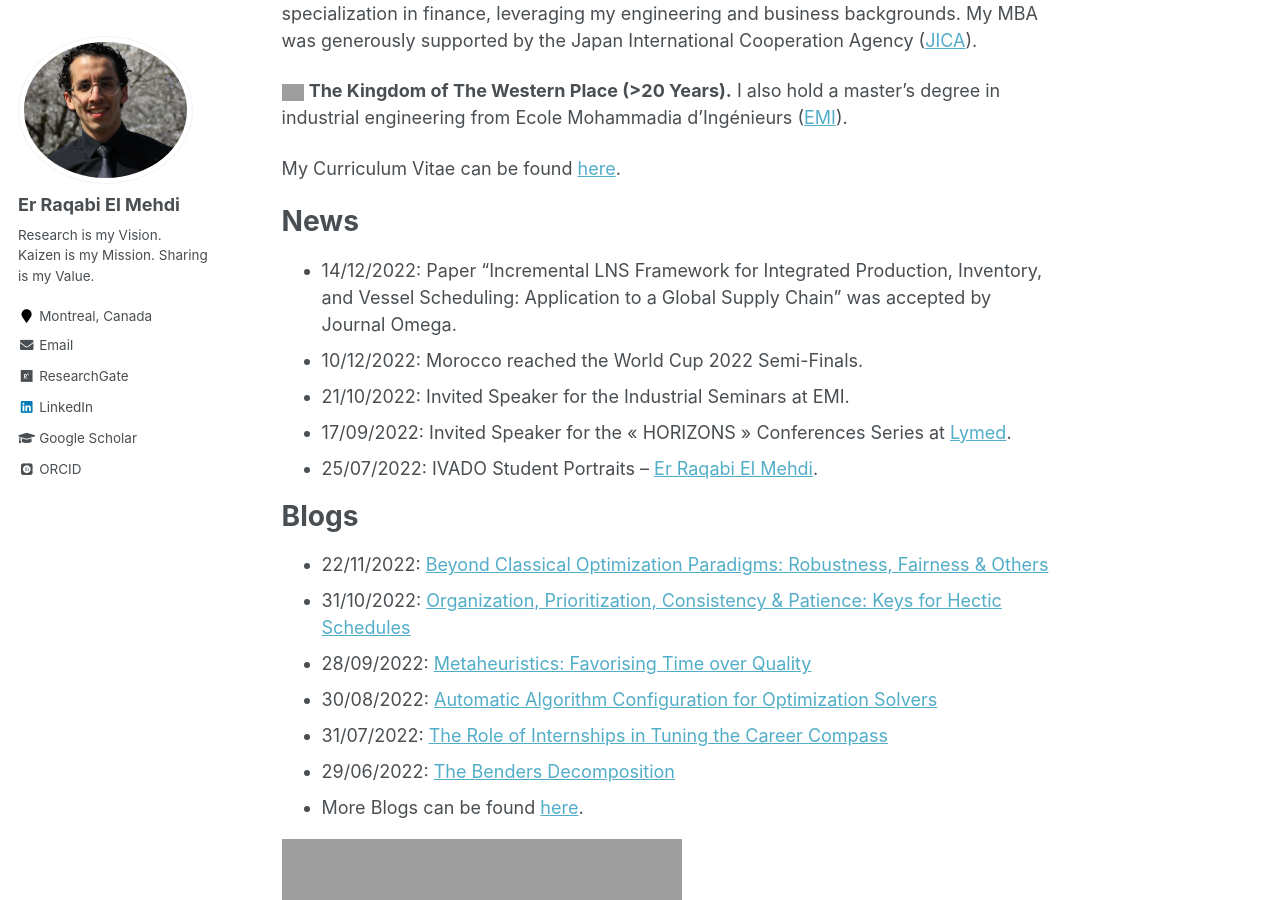
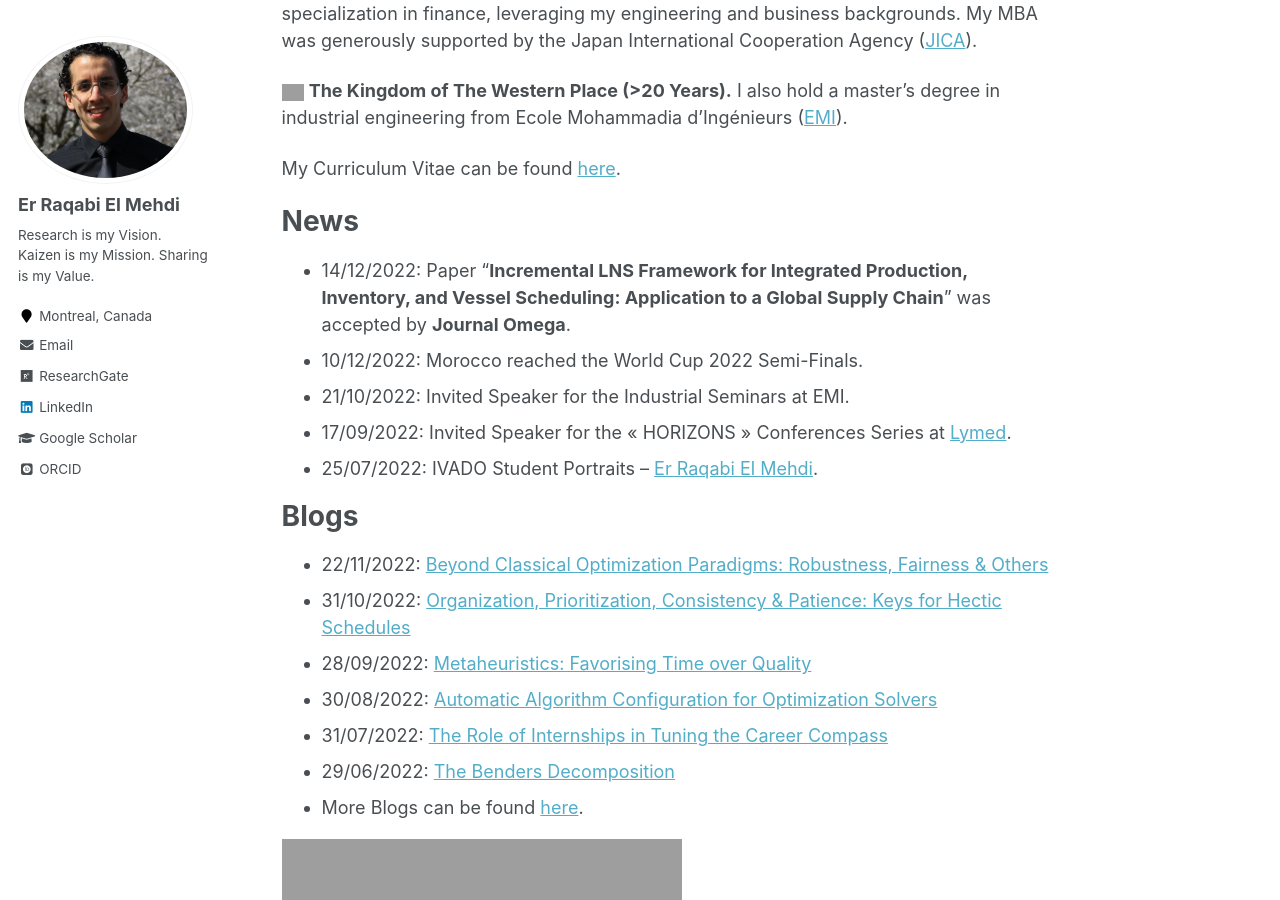
Before and after one commit to RqbMedi/rqbmedi.github.io, a Jekyll site: the page built from _pages/about.md, in a window 1280 px wide and 900 px high, scrolled down 597 px. Built offline with Jekyll 4.4.1, drawn with Linux system fonts in a browser that asks for light colours; some web fonts are replaced; grey boxes are pictures that could not be loaded.

```diff
--- a/_pages/about.md
+++ b/_pages/about.md
@@ -26,7 +26,7 @@ My Curriculum Vitae can be found [here](http://rqbmedi.github.io/files/CV.pdf).
 
 News
 ======
-- 14/12/2022: Paper "Incremental LNS Framework for Integrated Production, Inventory, and Vessel Scheduling: Application to a Global Supply Chain" was accepted by Journal Omega.
+- 14/12/2022: Paper "**Incremental LNS Framework for Integrated Production, Inventory, and Vessel Scheduling: Application to a Global Supply Chain**" was accepted by **Journal Omega**.
 - 10/12/2022: Morocco reached the World Cup 2022 Semi-Finals.
 - 21/10/2022: Invited Speaker for the Industrial Seminars at EMI.
 - 17/09/2022: Invited Speaker for the « HORIZONS » Conferences Series at [Lymed](https://www.lymed.ma/).
```
